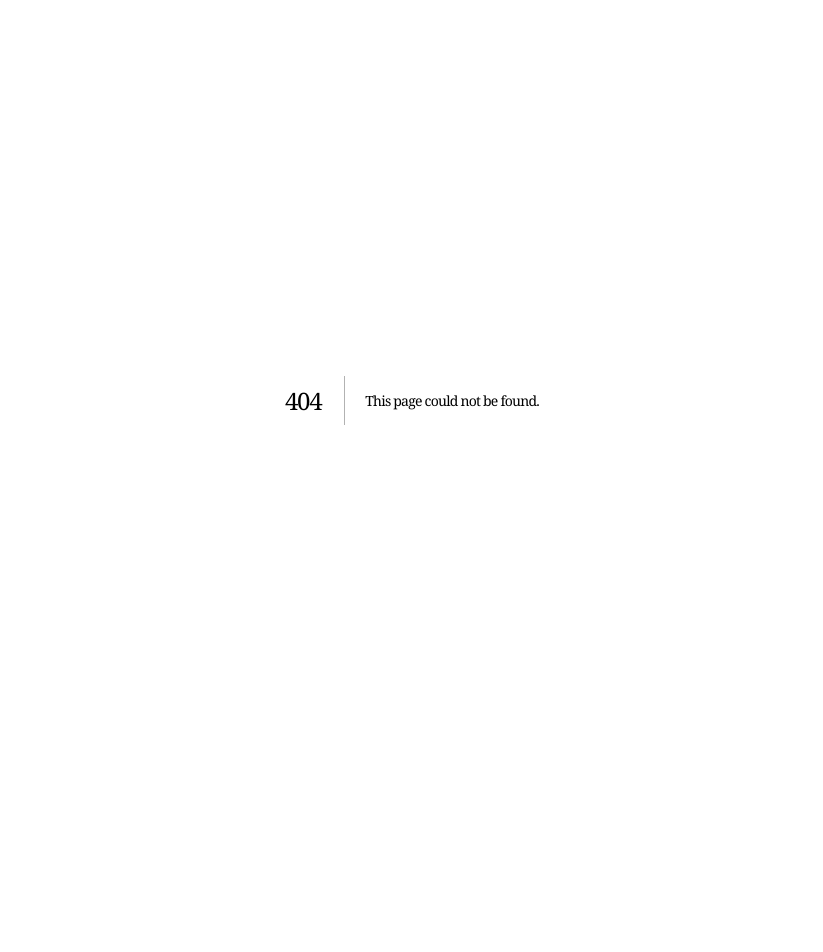
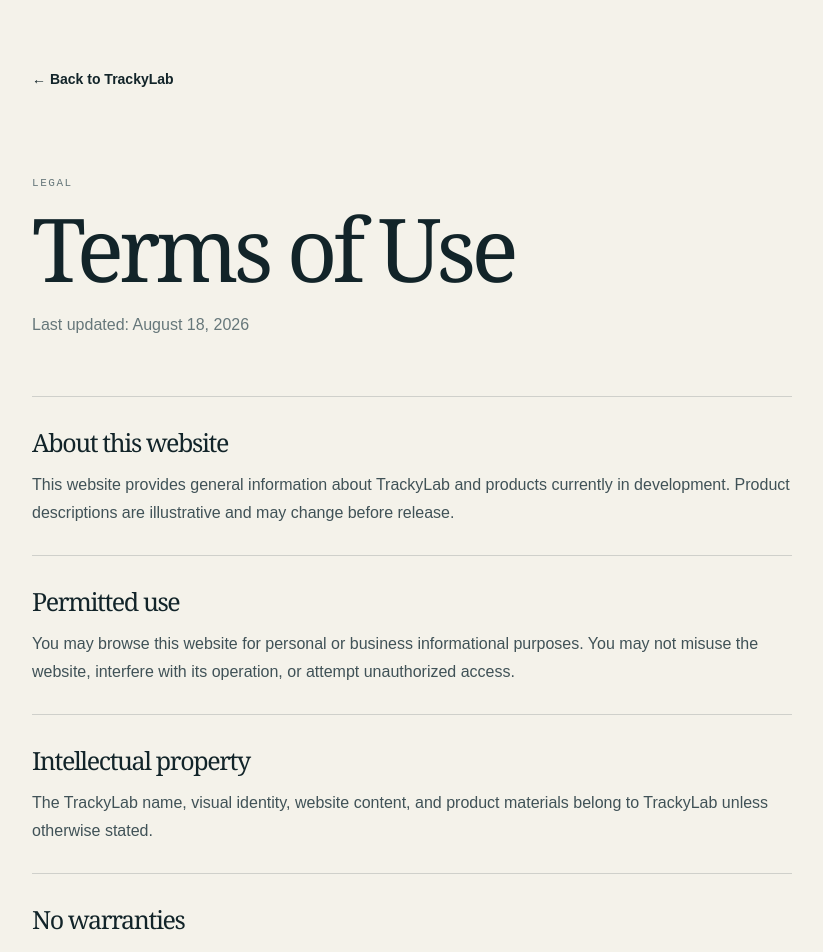
Before and after one commit to itaisinai/trackylab-landing, a Next.js app: page /terms in a window 1280 px wide. Before the commit this address had no page. Shown: the top 952 px of the page, without its empty margins (228-1051 px from the left). Before the commit the page ends 800 px from the top, so only its background shows below. Built offline with nearby package versions, Linux system fonts and the light colour scheme.

Commit message:
Add app/terms/page.tsx

```diff
--- /dev/null
+++ b/app/terms/page.tsx
@@ -0,0 +1,10 @@
+export default function TermsPage() {
+  return <main className="legal"><div className="legal-shell">
+    <a className="legal-back" href="/">← Back to TrackyLab</a><p className="legal-kicker">Legal</p><h1>Terms of Use</h1><p className="legal-date">Last updated: August 18, 2026</p>
+    <section><h2>About this website</h2><p>This website provides general information about TrackyLab and products currently in development. Product descriptions are illustrative and may change before release.</p></section>
+    <section><h2>Permitted use</h2><p>You may browse this website for personal or business informational purposes. You may not misuse the website, interfere with its operation, or attempt unauthorized access.</p></section>
+    <section><h2>Intellectual property</h2><p>The TrackyLab name, visual identity, website content, and product materials belong to TrackyLab unless otherwise stated.</p></section>
+    <section><h2>No warranties</h2><p>The website is provided on an “as is” basis. We do not guarantee that planned products, features, or release dates will become available.</p></section>
+    <section><h2>Contact</h2><p>Questions about these terms may be sent to <a href="mailto:itai@trackylab.com">itai@trackylab.com</a>.</p></section>
+  </div></main>;
+}
```
